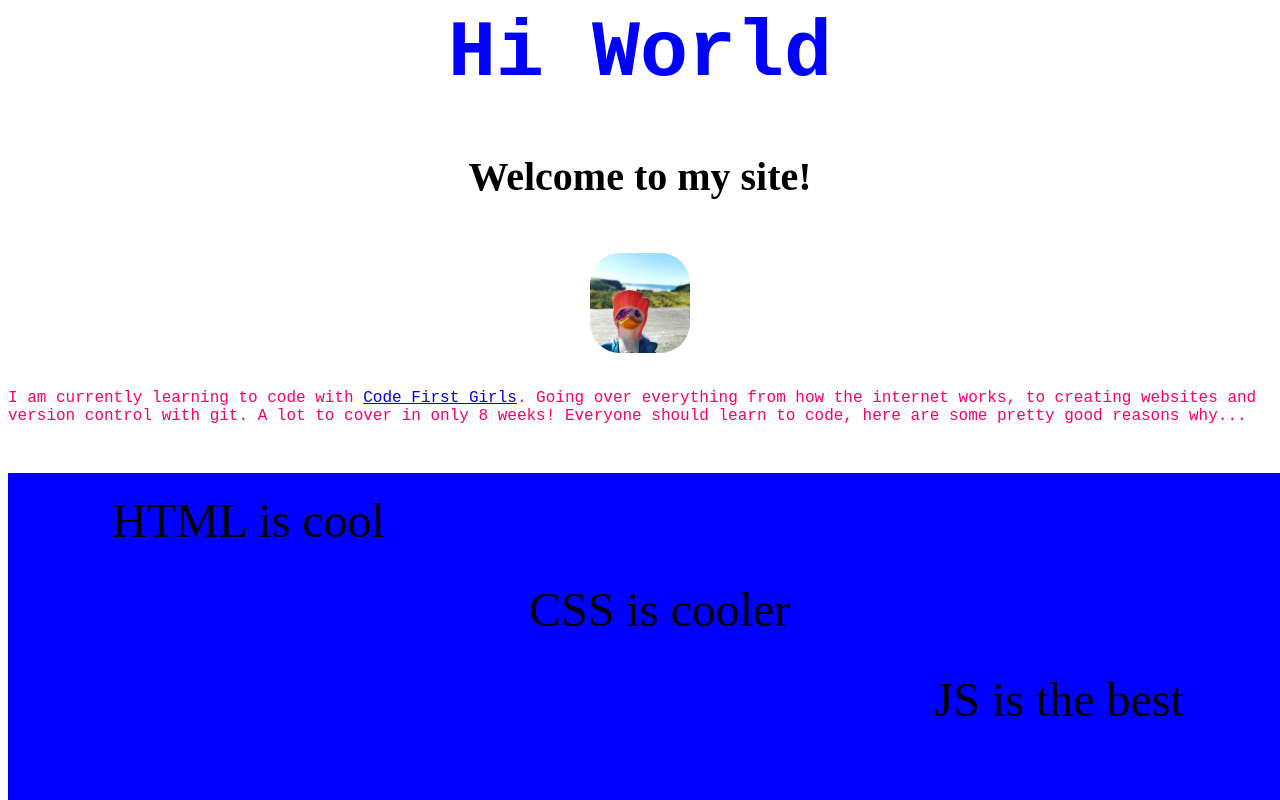
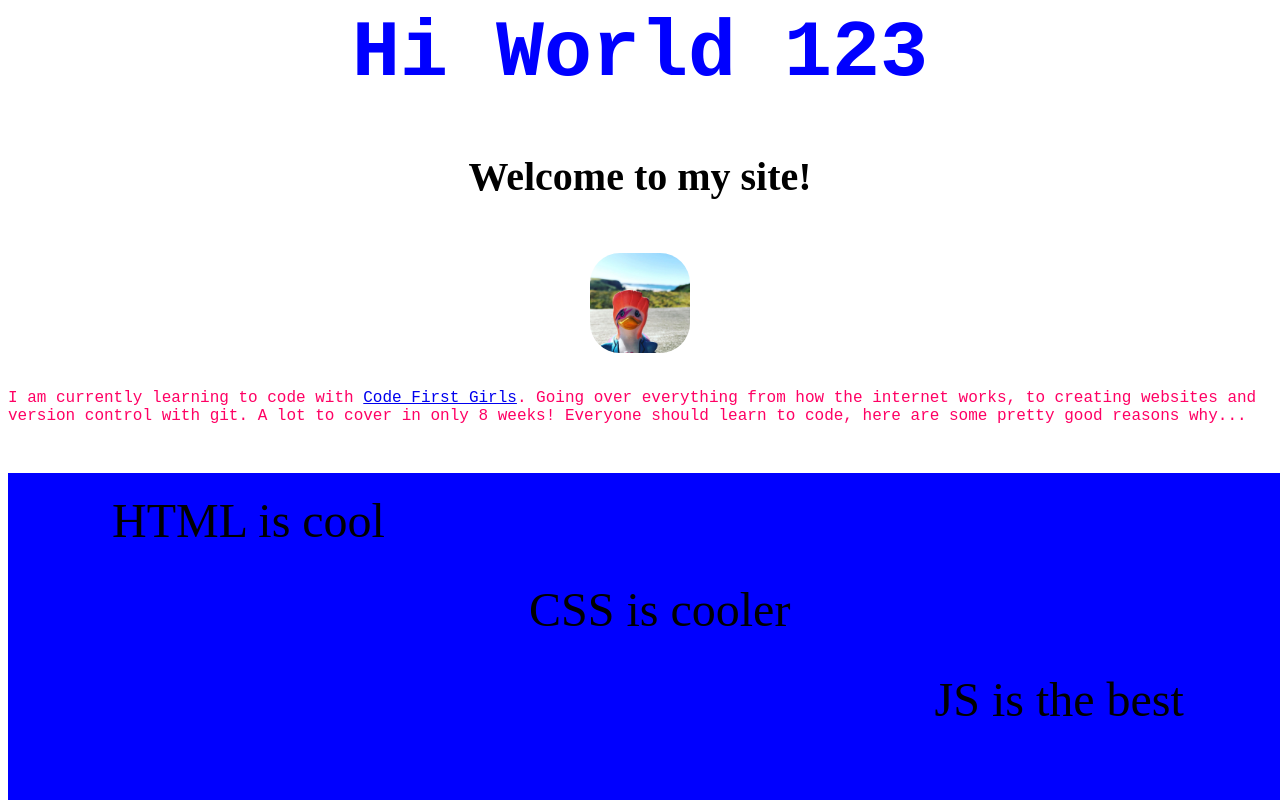
Before and after one commit to carolinehbyrne/week-1-code-repository, a plain HTML site: page index.html in a window 1280 px wide. Shown: the top 800 px of the page. Drawn offline with Linux system fonts and the light colour scheme.

Commit message:
Third Commit

```diff
--- a/index.html
+++ b/index.html
@@ -3,7 +3,7 @@
 <link rel="stylesheet" href="css/style.css">
   </head>
   <body>
-    <h1 id="title">Hi World </h1>
+    <h1 id="title">Hi World 123 </h1>
 
     <h2> Welcome to my site!</h2>
 
```
